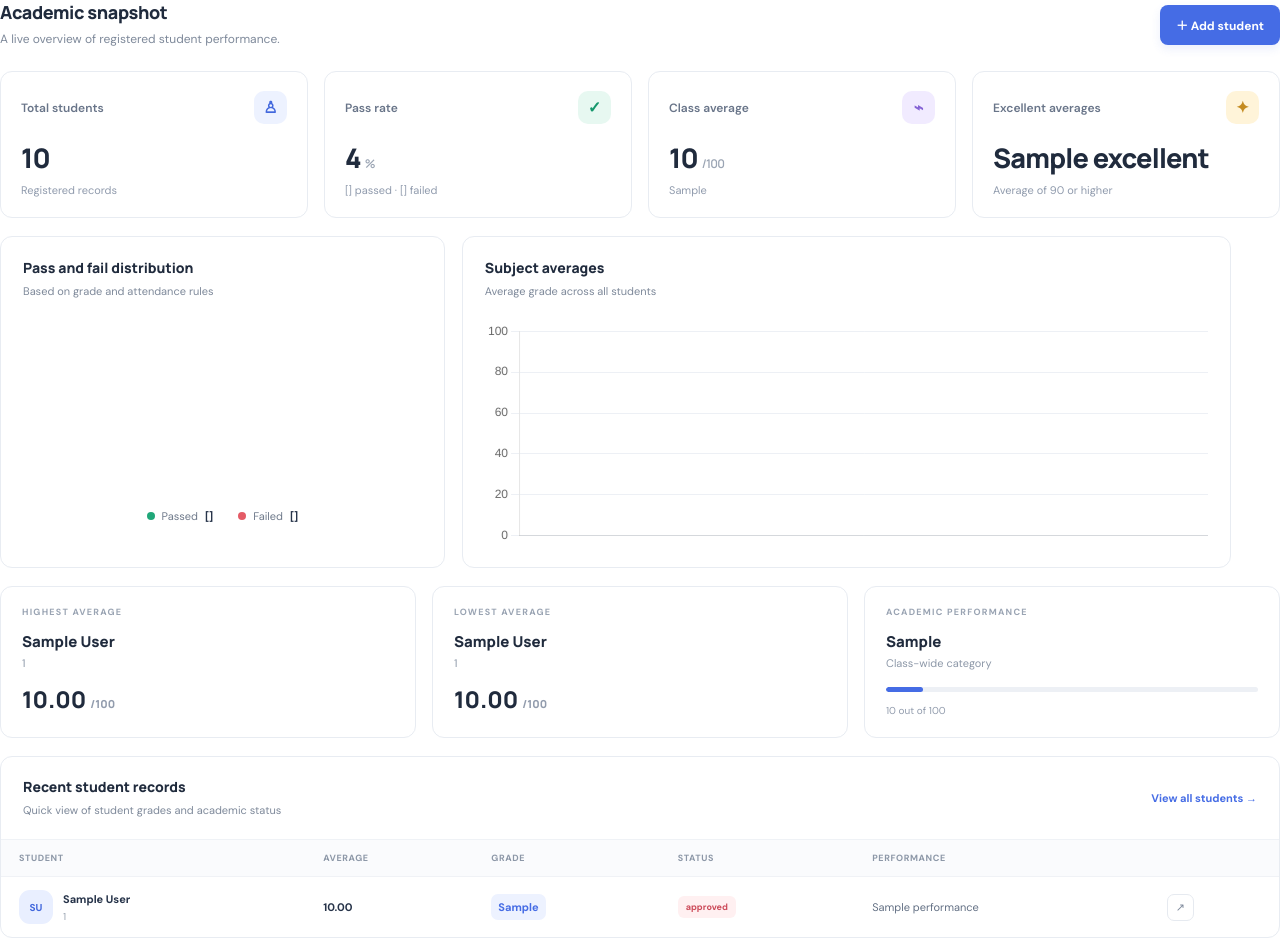
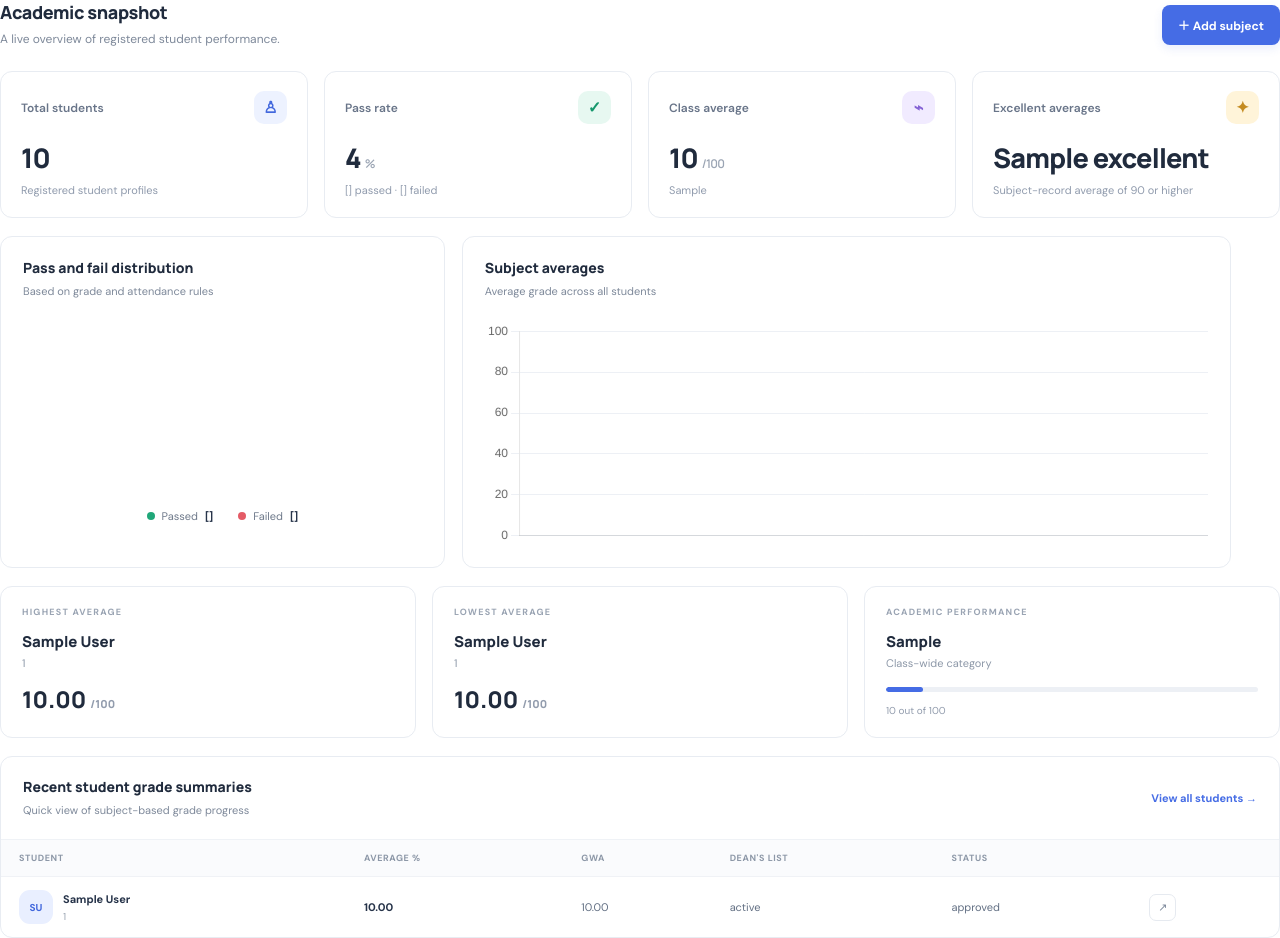
Before and after one commit to coderens/student-grade-analyzer, a Flask app: template templates/dashboard.html in a window 1280 px wide. Run offline with Flask 3, Linux system fonts and the light colour scheme; the template is opened without the code that fills it: most values are stand-ins (such as "Sample title", 1, 10 or a date in 2020); a map, chart or similar area stays blank; some libraries are stand-ins or nearby versions.

Commit message:
Rebrand to passASADO or FAILet and surface subject-based grade workflow

```diff
--- a/templates/dashboard.html
+++ b/templates/dashboard.html
@@ -1,20 +1,20 @@
 {% extends 'base.html' %}{% block title %}Dashboard{% endblock %}{% block page_heading %}Dashboard overview{% endblock %}
 {% block head %}<script src="https://cdn.jsdelivr.net/npm/chart.js"></script>{% endblock %}
 {% block content %}
-<div class="welcome-row"><div><h2>Academic snapshot</h2><p class="muted">A live overview of registered student performance.</p></div><a class="btn primary" href="{{ url_for('add_student') }}">＋ Add student</a></div>
+<div class="welcome-row"><div><h2>Academic snapshot</h2><p class="muted">A live overview of registered student performance.</p></div><a class="btn primary" href="{{ url_for('subjects_page') }}">＋ Add subject</a></div>
 <div class="stat-grid">
- <article class="stat-card"><div class="stat-top"><span>Total students</span><span class="stat-icon blue">♙</span></div><strong>{{ stats.total }}</strong><small>Registered records</small></article>
+ <article class="stat-card"><div class="stat-top"><span>Total students</span><span class="stat-icon blue">♙</span></div><strong>{{ stats.total }}</strong><small>Registered student profiles</small></article>
  <article class="stat-card"><div class="stat-top"><span>Pass rate</span><span class="stat-icon green">✓</span></div><strong>{{ stats.pass_rate }}<small class="unit">%</small></strong><small>{{ stats.passed }} passed · {{ stats.failed }} failed</small></article>
  <article class="stat-card"><div class="stat-top"><span>Class average</span><span class="stat-icon purple">⌁</span></div><strong>{{ stats.class_average }}<small class="unit">/100</small></strong><small>{{ stats.overall_performance }}</small></article>
- <article class="stat-card"><div class="stat-top"><span>Excellent averages</span><span class="stat-icon amber">✦</span></div><strong>{{ stats.excellent }}</strong><small>Average of 90 or higher</small></article>
+ <article class="stat-card"><div class="stat-top"><span>Excellent averages</span><span class="stat-icon amber">✦</span></div><strong>{{ stats.excellent }}</strong><small>Subject-record average of 90 or higher</small></article>
 </div>
-<div class="chart-grid"><article class="panel chart-panel"><div class="panel-heading"><div><h3>Pass and fail distribution</h3><p class="muted">Based on grade and attendance rules</p></div></div><div class="donut-wrap">{% if stats.total %}<canvas id="statusChart"></canvas>{% else %}<div class="empty-chart">Add student records to see the chart.</div>{% endif %}</div><div class="chart-legend"><span><i class="legend-dot green-dot"></i> Passed <b>{{ stats.passed }}</b></span><span><i class="legend-dot red-dot"></i> Failed <b>{{ stats.failed }}</b></span></div></article>
-<article class="panel chart-panel"><div class="panel-heading"><div><h3>Subject averages</h3><p class="muted">Average grade across all students</p></div></div><div class="bar-wrap">{% if stats.total %}<canvas id="subjectChart"></canvas>{% else %}<div class="empty-chart">Subject averages will appear here.</div>{% endif %}</div></article></div>
+<div class="chart-grid"><article class="panel chart-panel"><div class="panel-heading"><div><h3>Pass and fail distribution</h3><p class="muted">Based on grade and attendance rules</p></div></div><div class="donut-wrap">{% if stats.graded_total %}<canvas id="statusChart"></canvas>{% else %}<div class="empty-chart">Enter term grades to see the chart.</div>{% endif %}</div><div class="chart-legend"><span><i class="legend-dot green-dot"></i> Passed <b>{{ stats.passed }}</b></span><span><i class="legend-dot red-dot"></i> Failed <b>{{ stats.failed }}</b></span></div></article>
+<article class="panel chart-panel"><div class="panel-heading"><div><h3>Subject averages</h3><p class="muted">Average grade across all students</p></div></div><div class="bar-wrap">{% if stats.graded_total %}<canvas id="subjectChart"></canvas>{% else %}<div class="empty-chart">Subject averages appear after grades are entered.</div>{% endif %}</div></article></div>
 <div class="highlight-grid"><article class="highlight-card"><div class="highlight-label">HIGHEST AVERAGE</div>{% if stats.highest %}<h3>{{ stats.highest.first_name }} {{ stats.highest.last_name }}</h3><p>{{ stats.highest.student_number }}</p><strong>{{ '%.2f'|format(stats.highest.average) }}<small>/100</small></strong>{% else %}<p class="muted">No records yet</p>{% endif %}</article><article class="highlight-card"><div class="highlight-label">LOWEST AVERAGE</div>{% if stats.lowest %}<h3>{{ stats.lowest.first_name }} {{ stats.lowest.last_name }}</h3><p>{{ stats.lowest.student_number }}</p><strong>{{ '%.2f'|format(stats.lowest.average) }}<small>/100</small></strong>{% else %}<p class="muted">No records yet</p>{% endif %}</article><article class="highlight-card"><div class="highlight-label">ACADEMIC PERFORMANCE</div><h3>{{ stats.overall_performance }}</h3><p>Class-wide category</p><div class="mini-progress"><span style="width:{{ stats.class_average }}%"></span></div><small>{{ stats.class_average }} out of 100</small></article></div>
-<article class="panel table-panel"><div class="panel-heading"><div><h3>Recent student records</h3><p class="muted">Quick view of student grades and academic status</p></div><a class="text-link" href="{{ url_for('students_page') }}">View all students →</a></div>
-{% if students %}<div class="table-scroll"><table><thead><tr><th>Student</th><th>Average</th><th>Grade</th><th>Status</th><th>Performance</th><th></th></tr></thead><tbody>{% for s in students %}<tr><td><div class="student-cell"><span class="student-avatar">{{ s.first_name[:1] }}{{ s.last_name[:1] }}</span><span><b>{{ s.first_name }} {{ s.last_name }}</b><small>{{ s.student_number }}</small></span></div></td><td><b>{{ '%.2f'|format(s.average) }}</b></td><td><span class="grade-chip">{{ s.letter_grade }}</span></td><td><span class="status {{ 'passed' if s.status == 'PASSED' else 'failed' }}">{{ s.status }}</span></td><td>{{ s.performance }}</td><td><a class="icon-link" href="{{ url_for('student_detail', student_id=s.id) }}">↗</a></td></tr>{% endfor %}</tbody></table></div>{% else %}<div class="empty-state"><div>♙</div><h3>No students added yet</h3><p>Add your first student to start analyzing class performance.</p><a class="btn primary" href="{{ url_for('add_student') }}">Add first student</a></div>{% endif %}</article>
+<article class="panel table-panel"><div class="panel-heading"><div><h3>Recent student grade summaries</h3><p class="muted">Quick view of subject-based grade progress</p></div><a class="text-link" href="{{ url_for('students_page') }}">View all students →</a></div>
+{% if students %}<div class="table-scroll"><table><thead><tr><th>Student</th><th>Average %</th><th>GWA</th><th>Dean's List</th><th>Status</th><th></th></tr></thead><tbody>{% for s in students %}<tr><td><div class="student-cell"><span class="student-avatar">{{ s.first_name[:1] }}{{ s.last_name[:1] }}</span><span><b>{{ s.first_name }} {{ s.last_name }}</b><small>{{ s.student_number }}</small></span></div></td><td><b>{{ '%.2f'|format(s.average) if s.average is not none else '—' }}</b></td><td>{{ '%.2f'|format(s.gwa) if s.gwa is not none else '—' }}</td><td>{{ s.dean_status }}</td><td>{{ s.status }}</td><td><a class="icon-link" href="{{ url_for('student_detail', student_id=s.id) }}">↗</a></td></tr>{% endfor %}</tbody></table></div>{% else %}<div class="empty-state"><div>♙</div><h3>No student profiles yet</h3><p>Add a subject, enroll students, then enter midterm/final grades.</p><a class="btn primary" href="{{ url_for('subjects_page') }}">Add first subject</a></div>{% endif %}</article>
 <script>
-{% if stats.total %}
+{% if stats.graded_total %}
 new Chart(document.getElementById('statusChart'),{type:'doughnut',data:{labels:['Passed','Failed'],datasets:[{data:[{{ stats.passed }},{{ stats.failed }}],backgroundColor:['#20a779','#e45b66'],borderWidth:0,hoverOffset:5}]},options:{responsive:true,maintainAspectRatio:false,cutout:'74%',plugins:{legend:{display:false}}}});
 new Chart(document.getElementById('subjectChart'),{type:'bar',data:{labels:{{ subjects|tojson }},datasets:[{label:'Average grade',data:{{ subject_averages|tojson }},backgroundColor:['#5278e8','#36b7a0','#8c75e8','#f0b44d','#e879a9'],borderRadius:7,borderSkipped:false,maxBarThickness:40}]},options:{responsive:true,maintainAspectRatio:false,plugins:{legend:{display:false}},scales:{y:{beginAtZero:true,max:100,grid:{color:'#edf0f5'},ticks:{stepSize:20}},x:{grid:{display:false},ticks:{maxRotation:0,minRotation:0}}}}});
 {% endif %}
```
